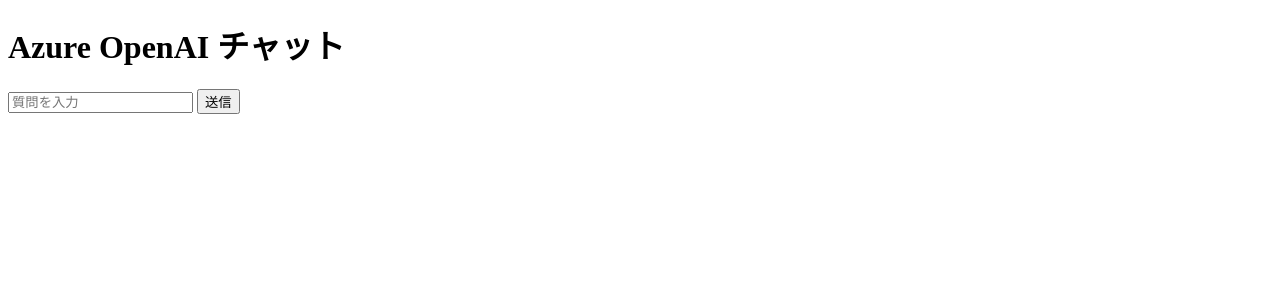
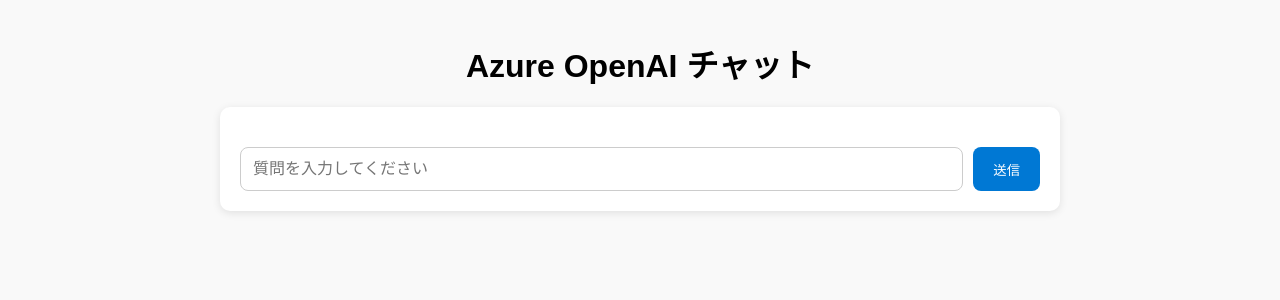
Before and after one commit to furyu0927/azurewebapp, a Flask app: template templates/index.html in a window 1280 px wide. Shown: the top 300 px of the page. Run offline with Flask 3, Linux system fonts and the light colour scheme; the template is opened without the code that fills it, so the values that code supplies are empty.

Commit message:
Update index.html

```diff
--- a/templates/index.html
+++ b/templates/index.html
@@ -1,14 +1,80 @@
 <!DOCTYPE html>
-<html>
+<html lang="ja">
 <head>
-    <title>Chat App</title>
+    <meta charset="UTF-8">
+    <title>Gpt-5-Chat</title>
+    <style>
+        body {
+            font-family: Arial, sans-serif;
+            margin: 40px;
+            background-color: #f9f9f9;
+        }
+        h1 {
+            text-align: center;
+        }
+        .chat-container {
+            max-width: 800px;
+            margin: 0 auto;
+            background: #fff;
+            padding: 20px;
+            border-radius: 10px;
+            box-shadow: 0px 2px 8px rgba(0,0,0,0.1);
+        }
+        .chat-history {
+            max-height: 500px;
+            overflow-y: auto;
+            margin-bottom: 20px;
+        }
+        .message {
+            margin: 10px 0;
+            padding: 12px;
+            border-radius: 8px;
+        }
+        .user {
+            background: #e1f5fe;
+            text-align: right;
+        }
+        .bot {
+            background: #f1f8e9;
+            text-align: left;
+        }
+        .input-box {
+            display: flex;
+        }
+        .input-box input[type="text"] {
+            flex: 1;
+            padding: 12px;
+            font-size: 16px;
+            border: 1px solid #ccc;
+            border-radius: 8px;
+        }
+        .input-box button {
+            padding: 12px 20px;
+            margin-left: 10px;
+            background: #0078d4;
+            color: white;
+            border: none;
+            border-radius: 8px;
+            cursor: pointer;
+        }
+        .input-box button:hover {
+            background: #005a9e;
+        }
+    </style>
 </head>
 <body>
     <h1>Azure OpenAI チャット</h1>
-    <form method="post" action="/chat">
-        <input type="text" name="user_input" placeholder="質問を入力" required>
-        <button type="submit">送信</button>
-    </form>
-    <p>{{ response }}</p>
+    <div class="chat-container">
+        <div class="chat-history">
+            {% for item in history %}
+                <div class="message user"><strong>あなた:</strong> {{ item.user }}</div>
+                <div class="message bot"><strong>AI:</strong> {{ item.bot }}</div>
+            {% endfor %}
+        </div>
+        <form method="post" action="/chat" class="input-box">
+            <input type="text" name="user_input" placeholder="質問を入力してください" required>
+            <button type="submit">送信</button>
+        </form>
+    </div>
 </body>
 </html>
```
